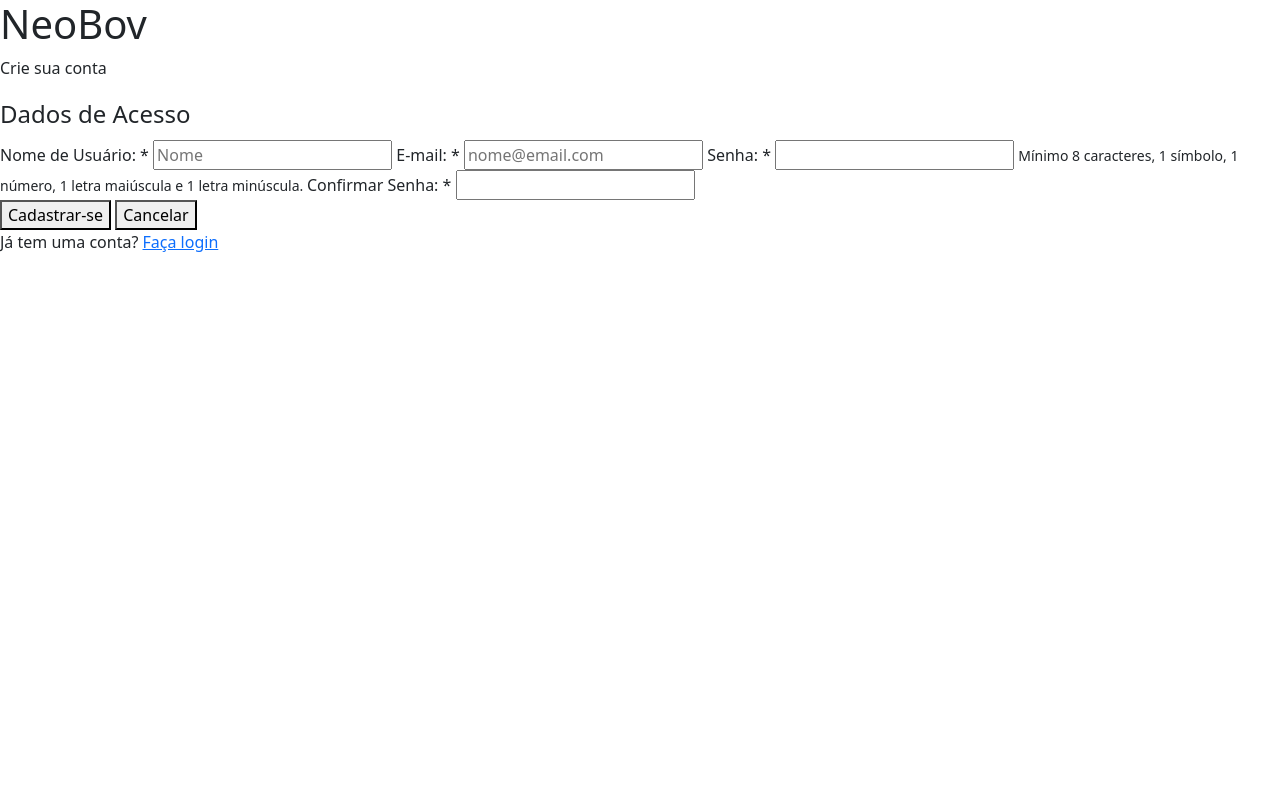
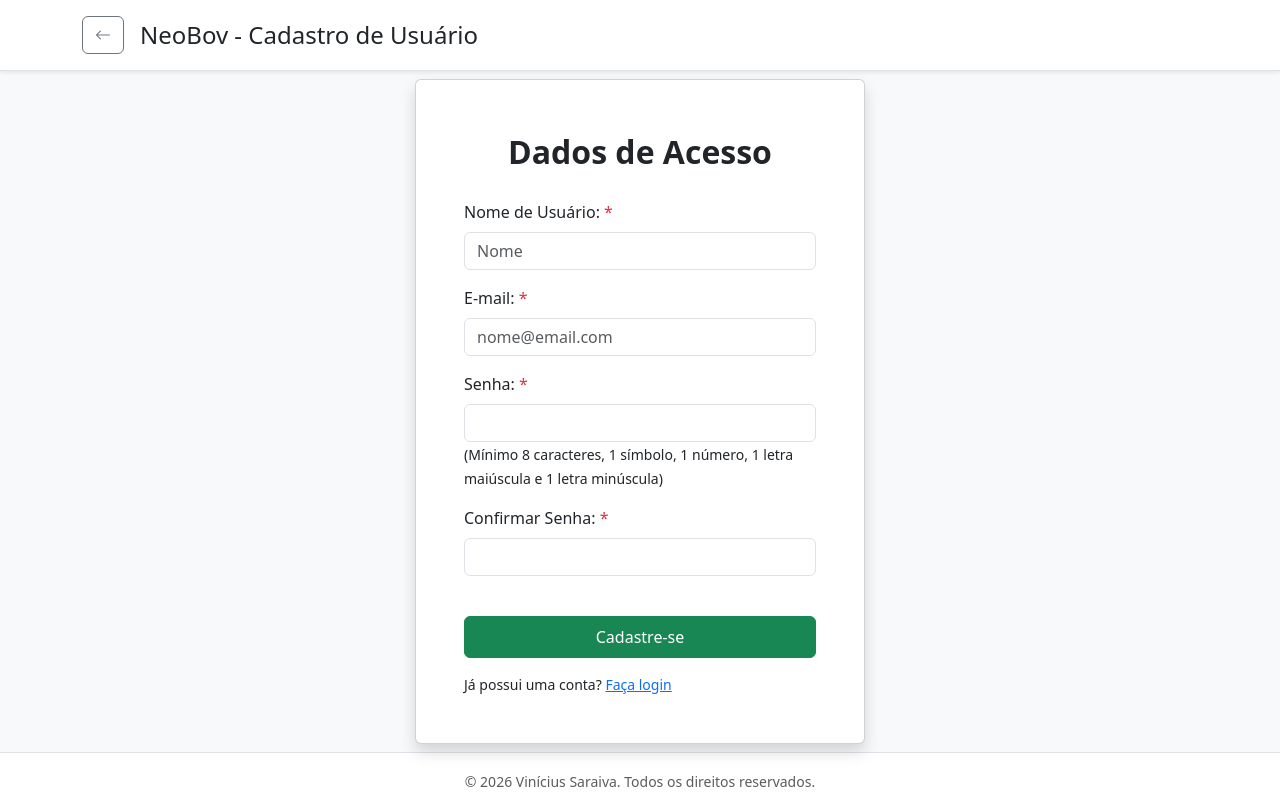
Before and after one commit to bernardo-vinicius/PPOII_VINICIUS, a website: page client/src/pages/account/register.html in a window 1280 px wide. Drawn offline with nearby package versions, Linux system fonts and the light colour scheme.

Commit message:
feat: add initial bootstrap styles

```diff
--- a/client/src/pages/account/register.html
+++ b/client/src/pages/account/register.html
@@ -4,6 +4,10 @@
     <meta charset="UTF-8" />
     <meta name="viewport" content="width=device-width, initial-scale=1.0" />
     <title>Cadastro de Usuário</title>
+    <link
+      rel="stylesheet"
+      href="https://cdn.jsdelivr.net/npm/bootstrap-icons@1.13.1/font/bootstrap-icons.min.css"
+    />
     <link
       href="https://cdn.jsdelivr.net/npm/bootstrap@5.3.8/dist/css/bootstrap.min.css"
       rel="stylesheet"
@@ -17,65 +21,113 @@
       defer
     ></script>
   </head>
-  <body>
-    <main>
-      <h1>NeoBov</h1>
-      <p>Crie sua conta</p>
+  <body class="bg-light d-flex flex-column min-vh-100">
+    <header class="bg-white border-bottom shadow-sm">
+      <div class="container d-flex align-items-center gap-3 py-3">
+        <a
+          href="/client/index.html"
+          class="btn btn-outline-secondary"
+          aria-label="Voltar para a página inicial"
+        >
+          <i class="bi bi-arrow-left"></i>
+        </a>
 
-      <form method="post">
+        <h1 class="h4 mb-0">NeoBov - Cadastro de Usuário</h1>
+      </div>
+    </header>
+    <main
+      class="d-flex justify-content-center align-items-center flex-grow-1 mt-2 mb-2"
+    >
+      <!-- TODO: mover o max-width para uma classe CSS (ex.: .login-card) -->
+      <div class="card shadow p-5 w-100" style="max-width: 450px">
+        <form method="post" class="vstack gap-4">
           <fieldset>
-          <legend>Dados de Acesso</legend>
+            <legend class="text-center fs-2 fw-semibold mb-4">
+              Dados de Acesso
+            </legend>
 
-          <label for="username">Nome de Usuário: *</label>
+            <div class="mb-3">
+              <label for="username" class="form-label"
+                >Nome de Usuário: <span class="text-danger">*</span></label
+              >
               <input
                 type="text"
+                class="form-control"
                 id="username"
                 name="username"
                 placeholder="Nome"
                 required
               />
+            </div>
 
-          <label for="email">E-mail: *</label>
+            <div class="mb-3">
+              <label for="email" class="form-label"
+                >E-mail: <span class="text-danger">*</span></label
+              >
               <input
                 type="email"
+                class="form-control"
                 id="email"
                 name="email"
                 placeholder="nome@email.com"
                 required
               />
+            </div>
 
             <!-- Validar se a senha é segura no JS -->
-          <label for="password">Senha: *</label>
+            <div class="mb-3">
+              <label for="password" class="form-label"
+                >Senha: <span class="text-danger">*</span></label
+              >
               <input
                 type="password"
+                class="form-control"
                 id="password"
                 name="password"
                 minlength="8"
                 required
               />
               <small>
-            Mínimo 8 caracteres, 1 símbolo, 1 número, 1 letra maiúscula e 1
-            letra minúscula.
+                (Mínimo 8 caracteres, 1 símbolo, 1 número, 1 letra maiúscula e 1
+                letra minúscula)
               </small>
+            </div>
 
             <!-- Verificar no JS se este campo é igual ao de senha -->
-          <label for="password-confirmed">Confirmar Senha: *</label>
+            <div class="mb-3">
+              <label for="password-confirmed" class="form-label"
+                >Confirmar Senha: <span class="text-danger">*</span></label
+              >
               <input
                 type="password"
+                class="form-control"
                 id="password-confirmed"
                 name="password-confirmed"
                 minlength="8"
                 required
               />
+            </div>
           </fieldset>
 
           <!-- Seção de Endereço de Usuário removidada (ao menos temporariamente)  -->
 
-        <button type="submit">Cadastrar-se</button>
-        <button type="reset">Cancelar</button>
+          <button type="submit" class="btn btn-success w-100 py-2">
+            Cadastre-se
+          </button>
         </form>
-
-      <p>Já tem uma conta? <a href="./login.html">Faça login</a></p>
+        <div class="small">
+          <p class="mt-3 mb-0">
+            Já possui uma conta? <a href="./login.html">Faça login</a>
+          </p>
+        </div>
+      </div>
     </main>
+    <footer class="bg-white border-top py-3 mt-auto">
+      <div class="container text-center">
+        <small class="text-muted">
+          &copy; 2026 Vinícius Saraiva. Todos os direitos reservados.
+        </small>
+      </div>
+    </footer>
   </body>
 </html>
```
Also changed, not shown: client/src/pages/account/login.html (+8 -8 lines). Lines whose indentation alone changed are shown as unchanged.
